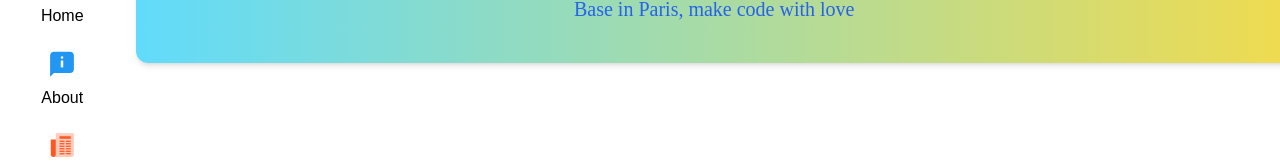
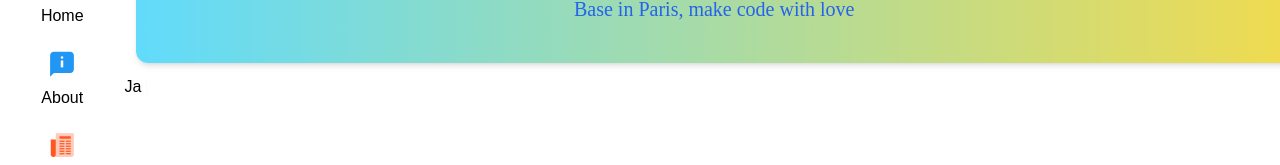
Before and after one commit to mrnguyencoder/myportfolio, a React (Create React App) app: page / in a window 1280 px wide. Shown: the part 229-394 px from the top of the page. Built offline with nearby package versions, Linux system fonts and the light colour scheme.

Commit message:
add React Simple Typewriter

```diff
--- a/package.json
+++ b/package.json
@@ -13,6 +13,7 @@
     "react-icons": "^4.7.1",
     "react-router-dom": "^6.4.5",
     "react-scripts": "5.0.1",
+    "react-simple-typewriter": "^5.0.1",
     "web-vitals": "^2.1.4"
   },
   "scripts": {
--- a/src/pages/Home.js
+++ b/src/pages/Home.js
@@ -1,9 +1,19 @@
 import React from 'react';
 import { FiLinkedin, FiGithub, FiInstagram } from 'react-icons/fi';
 import { FcAbout, FcAssistant, FcHome, FcNews } from "react-icons/fc";
+import { Typewriter, Cursor, useTypewriter } from 'react-simple-typewriter';
 
 
 function Home() {
+  const [text, count ] = useTypewriter({
+    words: [
+      'Vietnamese dev in Paris  ',
+      'JavaScript, React and more...',
+      '<happy coding>',
+    ],
+    loop: true,
+    delaySpeed: 2000,
+  });
   return (
     <div className='flex w-full h-screen'>
 
@@ -58,7 +68,10 @@ function Home() {
         </div>
 
         <div className="">
-
+          <p className="">
+            <span>{ text }</span>
+            <Cursor />
+          </p>
         </div>
 
 
```
Also changed, not shown: 1 other file (tests, documents, lock files or other folders).
